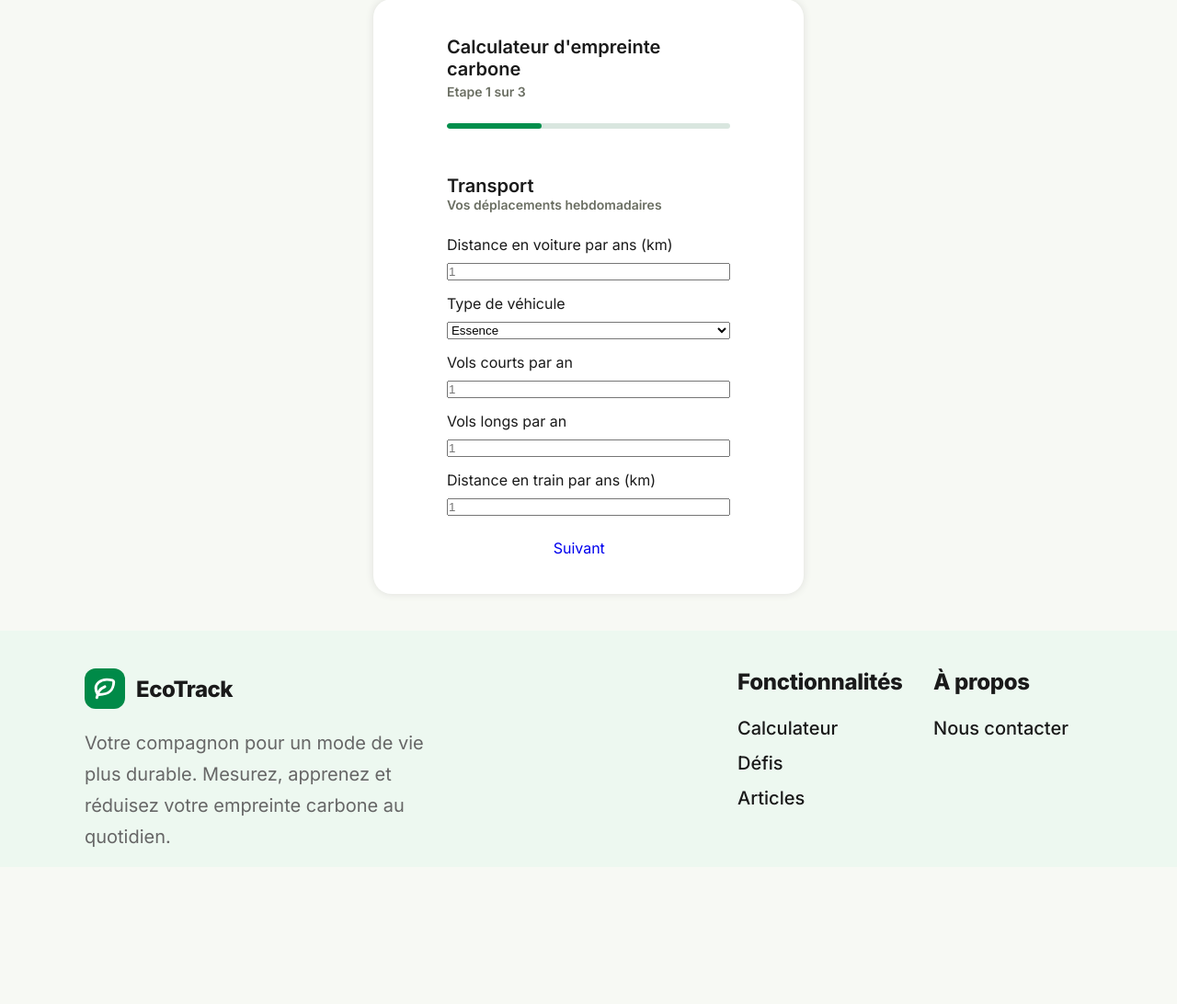
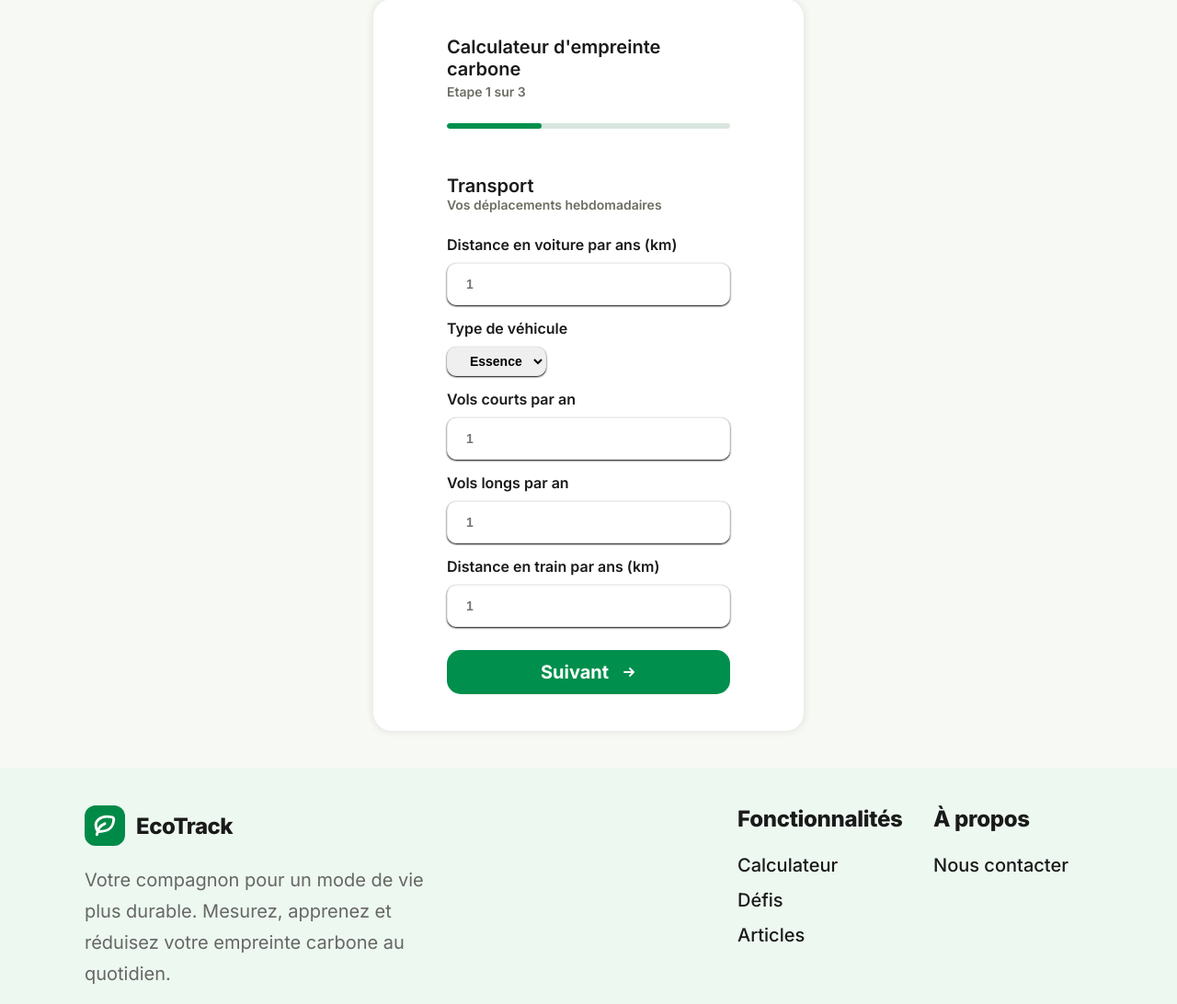
Before and after one commit to mgayvallet/EcoTrack, a PHP site: page /calculator in a window 1280 px wide. Shown: the part 258-1350 px from the top of the page at 92% size. Before the commit the page ends 1180 px from the top, so only its background shows below. Run offline with PHP 8.4, Linux system fonts and the light colour scheme; the visitor is signed in with stand-in values (Sample User, id 1).

Commit message:
style: enhance form and button styles in calculator interface

```diff
--- a/public/style/calculator.css
+++ b/public/style/calculator.css
@@ -96,4 +96,40 @@ form label {
 	flex-direction: column;
 	width: 100%;
 	gap: 10px;
+	font-size: 16px;
+	font-weight: 600;
 }
+label input,
+label select {
+	border-radius: 10px;
+	border: 1px solid #ecede9;
+	padding: 14px 0 14px 20px;
+	-webkit-box-shadow: 0px 1px 2px 0px #000000;
+	box-shadow: 0px 1px 2px 0px #000000;
+	font-size: 14px;
+	font-weight: 600;
+}
+label select {
+	padding: 6px 0 6px 20px;
+	width: 35%;
+}
+label input::-webkit-inner-spin-button,
+label input::-webkit-outer-spin-button {
+	-webkit-appearance: none;
+	margin: 0;
+}
+a.link-calculator {
+	display: flex;
+	flex-direction: row;
+	align-items: center;
+	justify-content: center;
+	padding: 12px 0;
+	border-radius: 15px;
+	gap: 14px;
+	width: 100%;
+	background-color: #008f4c;
+	color: #fff;
+	font-weight: 700;
+	font-size: 20px;
+	cursor: pointer;
+}
--- a/src/Views/App/calculator.php
+++ b/src/Views/App/calculator.php
@@ -43,7 +43,7 @@
       </label>
     </div>
   </form>
-  <a href="/calculator2">
+  <a class="link-calculator" id="link-next">
     Suivant
     <svg width="16" height="16" viewBox="0 0 16 16" fill="none">
       <path d="M3 8h10M9 4l4 4-4 4" stroke="white" stroke-width="1.8" stroke-linecap="round" stroke-linejoin="round" />
```
